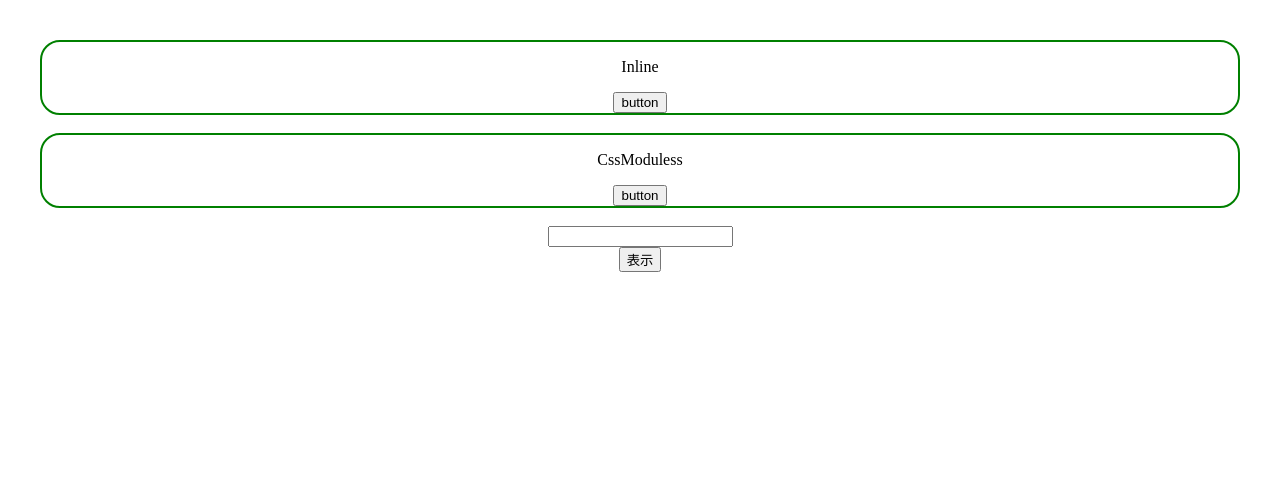
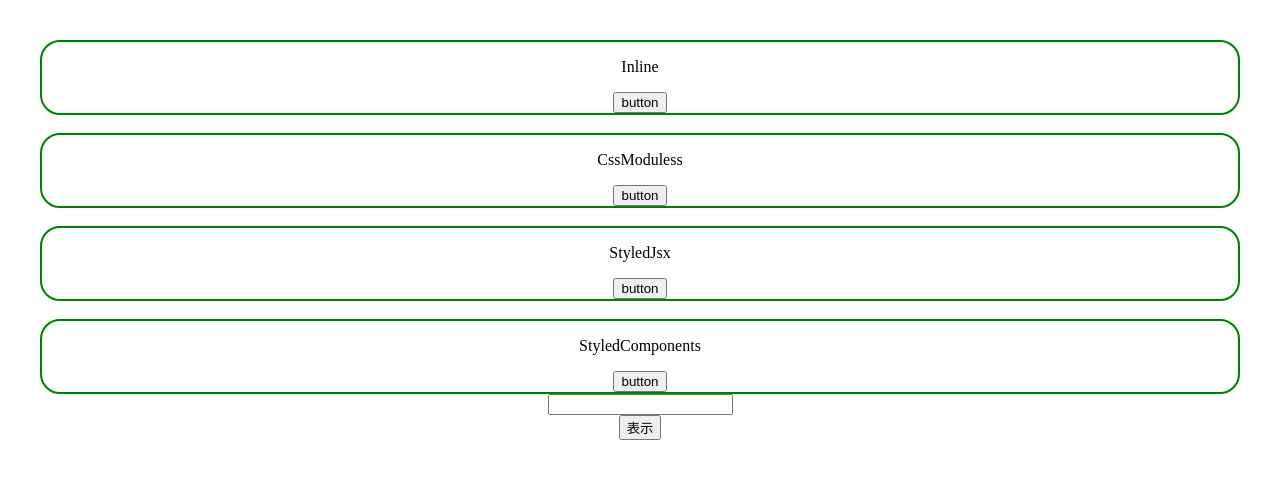
Before and after one commit to Dosa2021/react-udemy-step, a React (Vite) app in the folder react-app/: page / in a window 1280 px wide. Shown: the top 478 px of the page. Built offline with nearby package versions, Linux system fonts and the light colour scheme.

Commit message:
StyledComponents

```diff
--- a/react-app/package.json
+++ b/react-app/package.json
@@ -12,7 +12,9 @@
   "dependencies": {
     "node-sass": "^9.0.0",
     "react": "^17.0.2",
-    "react-dom": "^17.0.2"
+    "react-dom": "^17.0.2",
+    "styled-components": "^6.1.19",
+    "styled-jsx": "^5.1.7"
   },
   "devDependencies": {
     "@eslint/js": "^9.36.0",
--- a/react-app/src/App.jsx
+++ b/react-app/src/App.jsx
@@ -3,6 +3,8 @@ import './App.css'
 import { ChildArea } from './ChildArea';
 import { InlineStyle } from './components/inlineStyle';
 import { CssModules } from './components/CssModules';
+import { StyledJsx } from './components/StyledJsx';
+import { StyledComponents } from './components/StyledComponents';
 
 export default function App() {
   const [text, setText] = useState('');
@@ -24,6 +26,9 @@ export default function App() {
       <br />
       <CssModules />
       <br />
+      <StyledJsx />
+      <br />
+      <StyledComponents />
       <input value={text} onChange={onChangeText} />
       <br />
       <button onClick={onClickOpen}>表示</button>
--- /dev/null
+++ b/react-app/src/components/StyledComponents.jsx
@@ -0,0 +1,15 @@
+import styled from 'styled-components'
+
+export const StyledComponents = () => {
+  return (
+    <Container>
+      <p>StyledComponents</p>
+      <button>button</button>
+    </Container>
+  )
+}
+
+const Container = styled.div`
+  border: solid 2px green;
+  border-radius: 20px;
+`
--- /dev/null
+++ b/react-app/src/components/StyledJsx.jsx
@@ -0,0 +1,18 @@
+import styles from 'styled-components'
+
+export const StyledJsx = () => {
+  return (
+    <>
+      <div className="container">
+        <p>StyledJsx</p>
+        <button>button</button>
+      </div>
+      <style jsx="true">{`
+        .container {
+          border: solid 2px green;
+          border-radius: 20px;
+        }
+      `}</style>
+    </>
+  )
+}
```
Also changed, not shown: 2 other files (tests, documents, lock files or other folders).
